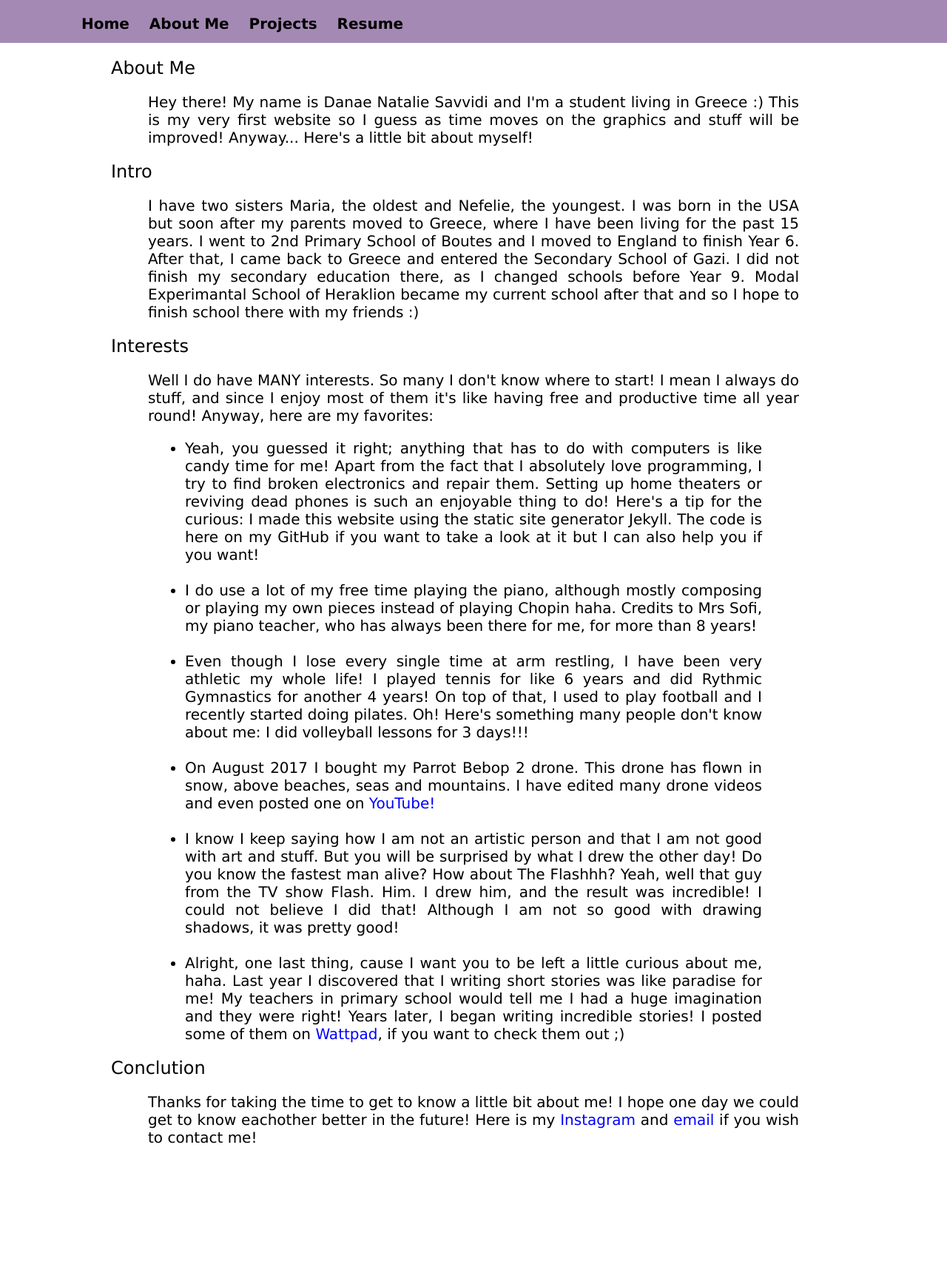
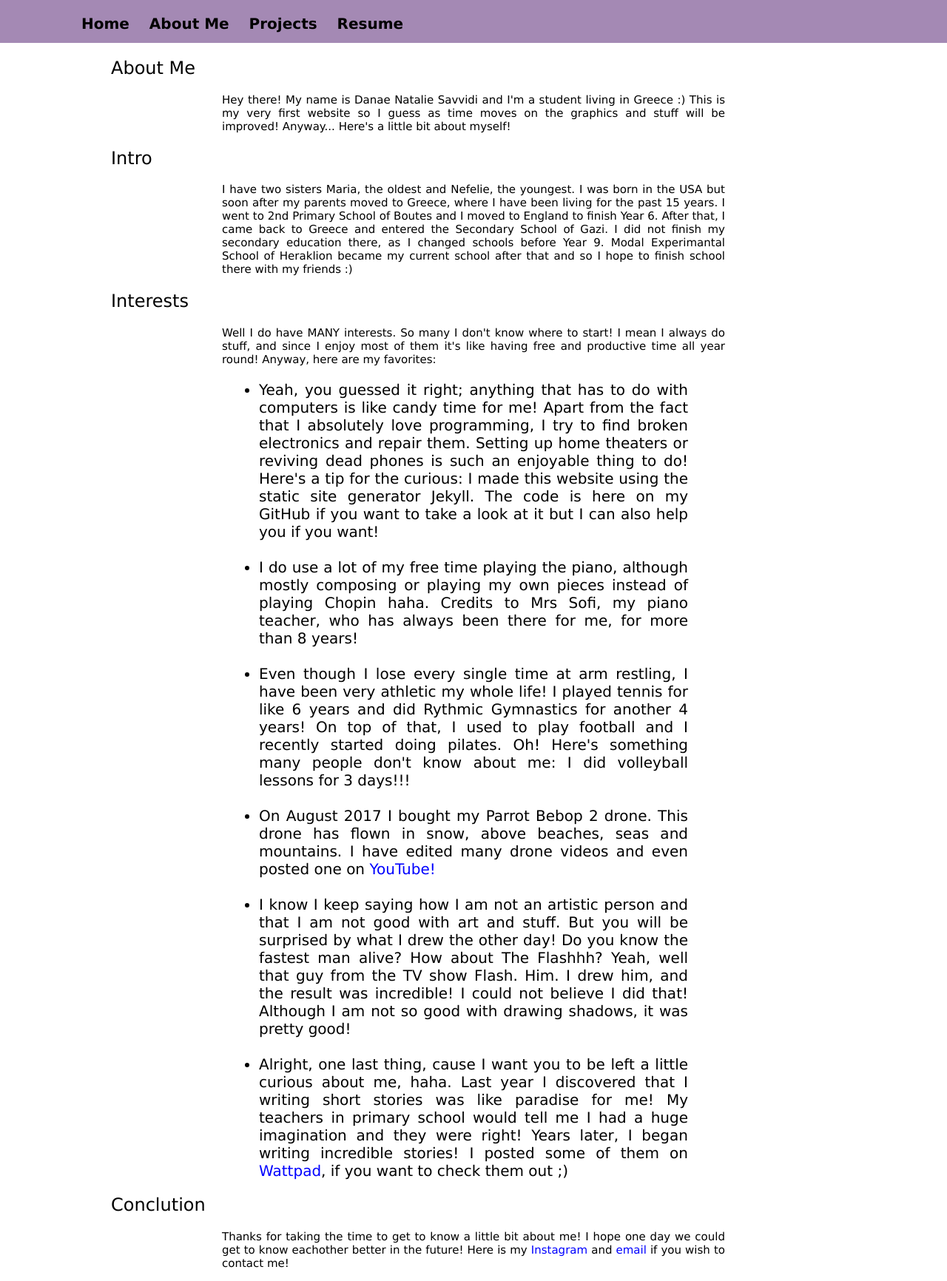
Before and after one commit to danaesav/danaesav.github.io, a Jekyll site: the page built from aboutme/index.html, in a window 1280 px wide. Shown: the part 405-2137 px from the top of the page at 74% size. Built offline with Jekyll 4.4.1, drawn with Linux system fonts in a browser that asks for light colours; before the commit the page ends 1975 px from its top, so only the background shows below that.

Commit message:
Update styles.css

```diff
--- a/css/styles.css
+++ b/css/styles.css
@@ -51,16 +51,16 @@ ul.posts li {
     font-family: 'Verdana';
     font-size: 20px;
     text-align: justify;
-    padding-left: 250px;
-    padding-right: 250px;
+    padding-left: 350px;
+    padding-right: 350px;
 }
 
 p {
     font-family: 'Verdana';
-    font-size: 20px;
+    font-size: 15px;
     text-align: justify;
-    padding-left: 200px;
-    padding-right: 200px;
+    padding-left: 300px;
+    padding-right: 300px;
 }
 
 .aboutme {
```
